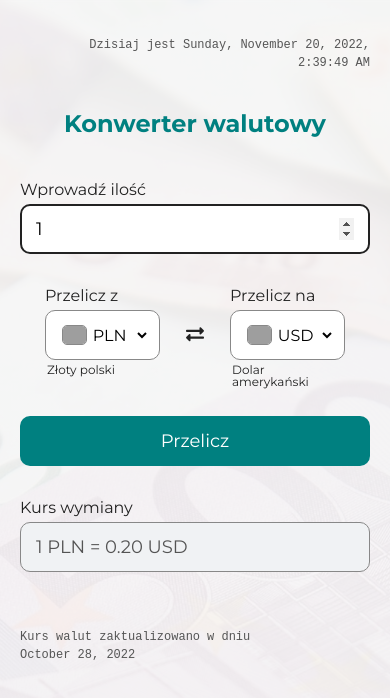
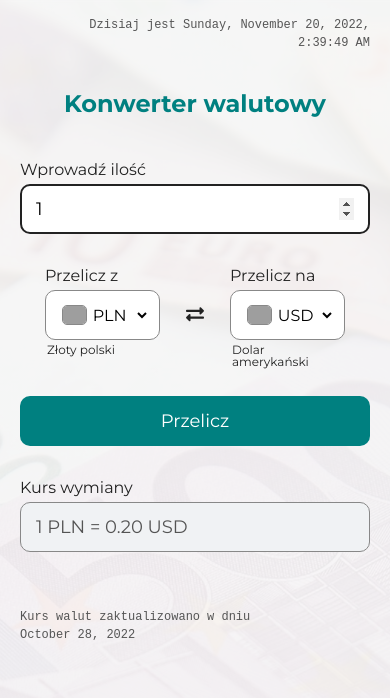
Before and after one commit to lkkolosowski/currency-converter-react, a React (Create React App) app: page / in a window 390 px wide. Shown: the top 698 px of the page. Built offline with nearby package versions, Linux system fonts and the light colour scheme; grey boxes are pictures that could not be loaded; a web font is replaced by a local one.

Commit message:
reduced padding of fieldset in mobile version

```diff
--- a/src/Form/styled.js
+++ b/src/Form/styled.js
@@ -20,7 +20,7 @@ export const Fieldset = styled.fieldset`
   @media (max-width: 575px) {
     min-height: 100vh;
     border-radius: 0;
-    padding: 30px 20px;
+    padding: 10px 20px;
   }
 `;
 
```
